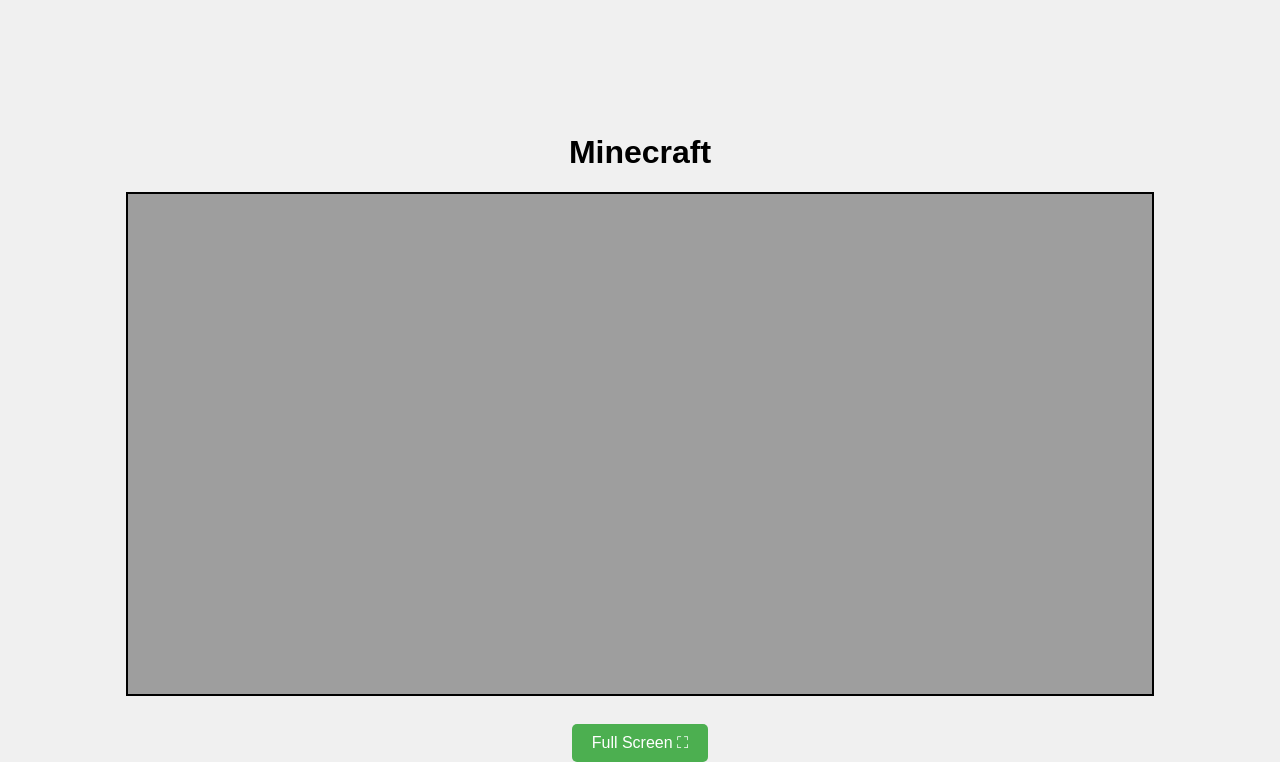
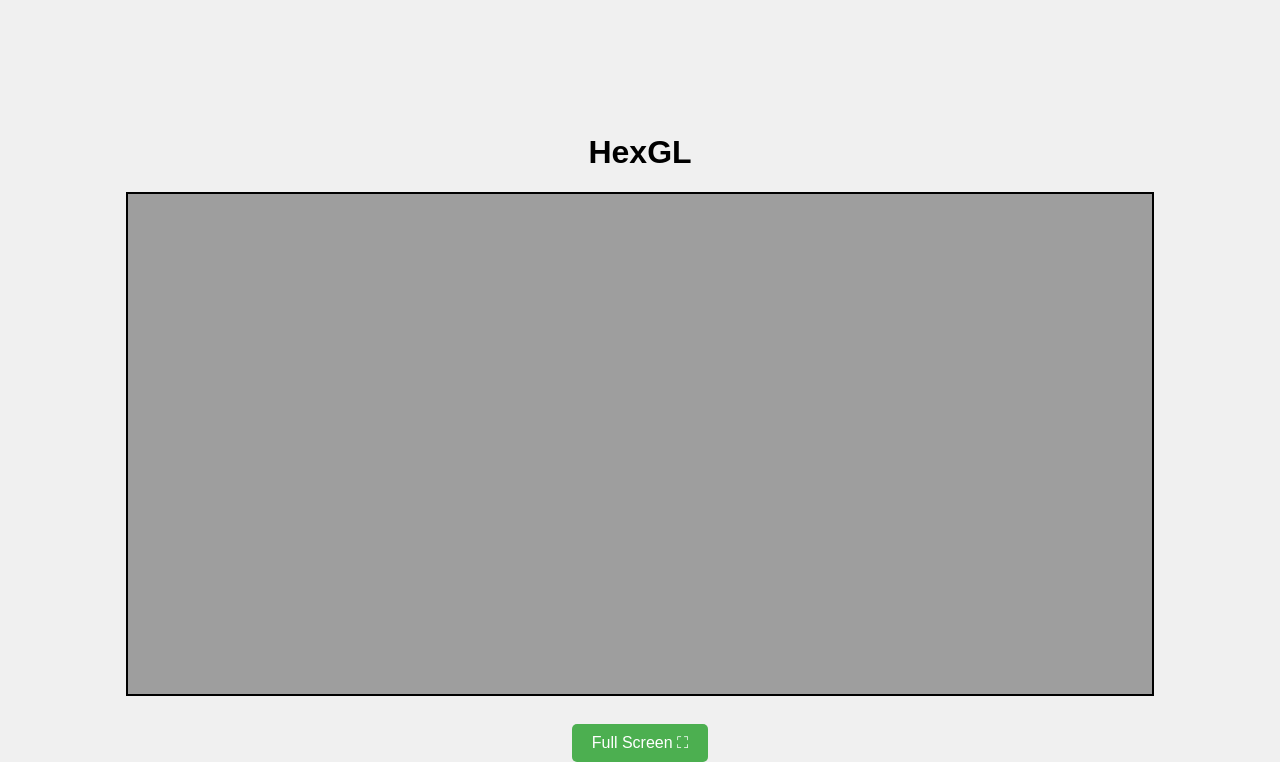
Before and after one commit to Falafel-Games/HexGL, a plain HTML site: page index.html in a window 1280 px wide. Shown: the part 46-808 px from the top of the page. Drawn offline with Linux system fonts and the light colour scheme.

Commit message:
Update index.html

```diff
--- a/index.html
+++ b/index.html
@@ -86,7 +86,7 @@
   <a class="game-box" onclick="window.location.href='/'" target="_blank">
     <img class="game-logo" src="index refresh.png" alt="Falafel Games homepage logo">
   </a>
-  <h1 class="c">Minecraft</h1>
+  <h1 class="c">HexGL</h1>
 
   <iframe class="c" id="gameframe" src="HexGL.html" title="HexGL game" allowfullscreen="">
     <p>Your browser does not support iframes. Please visit <a href="Minecraft.html">the game directly</a>.</p>
```
